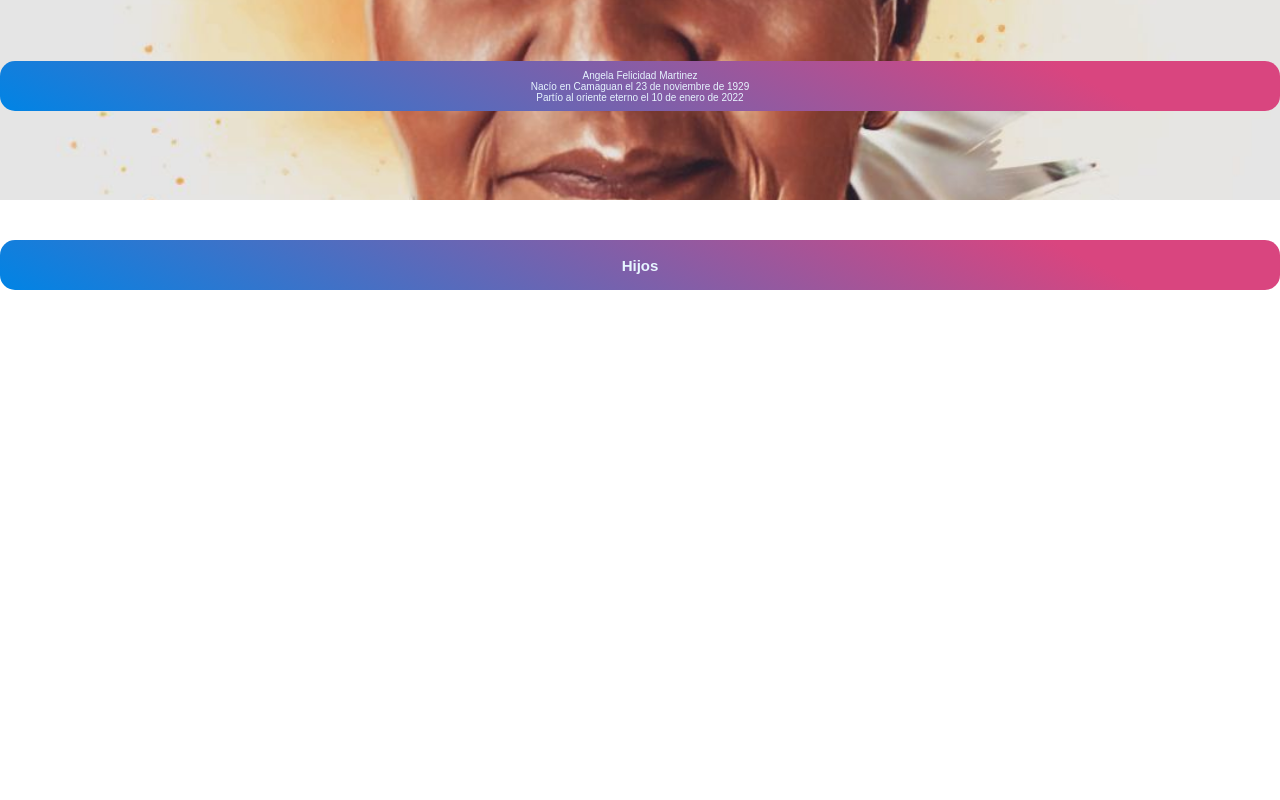
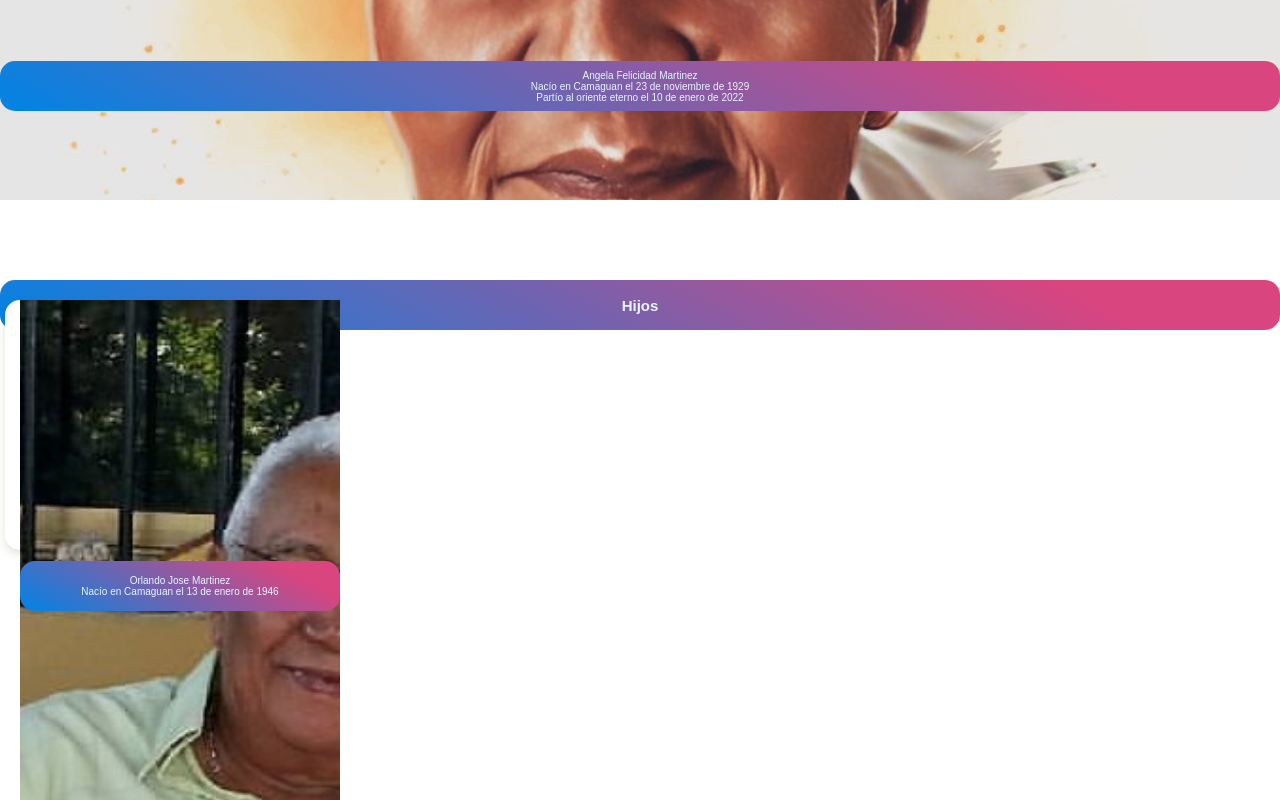
Before and after one commit to elifred2022/Arbol_Angela, a plain HTML site: page index.html in a window 1280 px wide. Shown: the part 300-1100 px from the top of the page. Before the commit the page ends 800 px from the top, so only its background shows below. Drawn offline with Linux system fonts and the light colour scheme.

Commit message:
empece con seccion hijos montada foto de orlando

```diff
--- a/index.html
+++ b/index.html
@@ -26,8 +26,23 @@
             </section>
         </section>
         <section class="hijos">
-            <h1>Hijos</h1>
+            <div class="title_hijos">
+                <h1>Hijos</h1>
+            </div>
         </section>
+
+        <article class="OrlandoMartinez">
+            <section class="OrlandoMartinezFoto">
+                <img src="" alt="" srcset="">
+
+                <section class="OrlandoMartinezLeyenda">
+                    <p>Orlando Jose Martinez</p>
+                    <p>Nacío en Camaguan el 13 de enero de 1946</p>
+                </section>
+
+            </section>
+        </article>
+
     </main>
 
 
--- a/stylehome.css
+++ b/stylehome.css
@@ -64,6 +64,7 @@ header {
     top: 250px;
 }
 
+/* seccion de hijos-------------------------------------------------------------------------------------------*/
 .hijos{
     position: relative;
     display: flex;
@@ -75,5 +76,47 @@ header {
     text-align: center;
     background: linear-gradient(207.8deg, #d9457f 16.69%, #0084e5 100%);
     border-radius: 15px;
-    top: 40px;
+    top: 80px;
 }
+
+/* seccion estilos orlando martinez-------------------------------------------------------------------------------------------*/
+
+.OrlandoMartinez {
+    position: relative;
+    scroll-snap-align: center;
+    width: 70%;
+    min-width: 190px;
+    max-width: 300px;
+    height: 250px;
+    margin: 50px 5px 0;
+    padding: 0 15px;
+    background-color: var(--just-white);
+    border-radius: 15px;
+    box-shadow: 0 4px 8px rgba(89, 73, 30, 0.16);
+}
+
+.OrlandoMartinezFoto {
+    width: 100%;
+    min-width: 320px;
+    height: 150vh;
+    background-image: url(./fotos/Orlando_Martinez/Orlando_Martinez.jpg);
+    background-position: center;
+    background-size: cover;
+    background-repeat: no-repeat;
+    text-align: center;
+    top: 250px;
+}
+
+.OrlandoMartinezLeyenda {
+    position: relative;
+    display: flex;
+    flex-direction: column;
+    justify-content: center;
+    width: 100%;
+    min-width: 320px; /* la dimension mas chica de los celulares 320px*/
+    height: 50px;
+    text-align: center;
+    background: linear-gradient(207.8deg, #d9457f 16.69%, #0084e5 100%);
+    border-radius: 15px;
+    top: 250px;
+}
```
Also changed, not shown: fotos/Orlando_Martinez/19388618_10213486428335374_3209041976607438794_o.jpg (added), fotos/Orlando_Martinez/381762_361750710507917_6450434_n.jpg (added), fotos/Orlando_Martinez/Orlando_Martinez.jpg (added).
